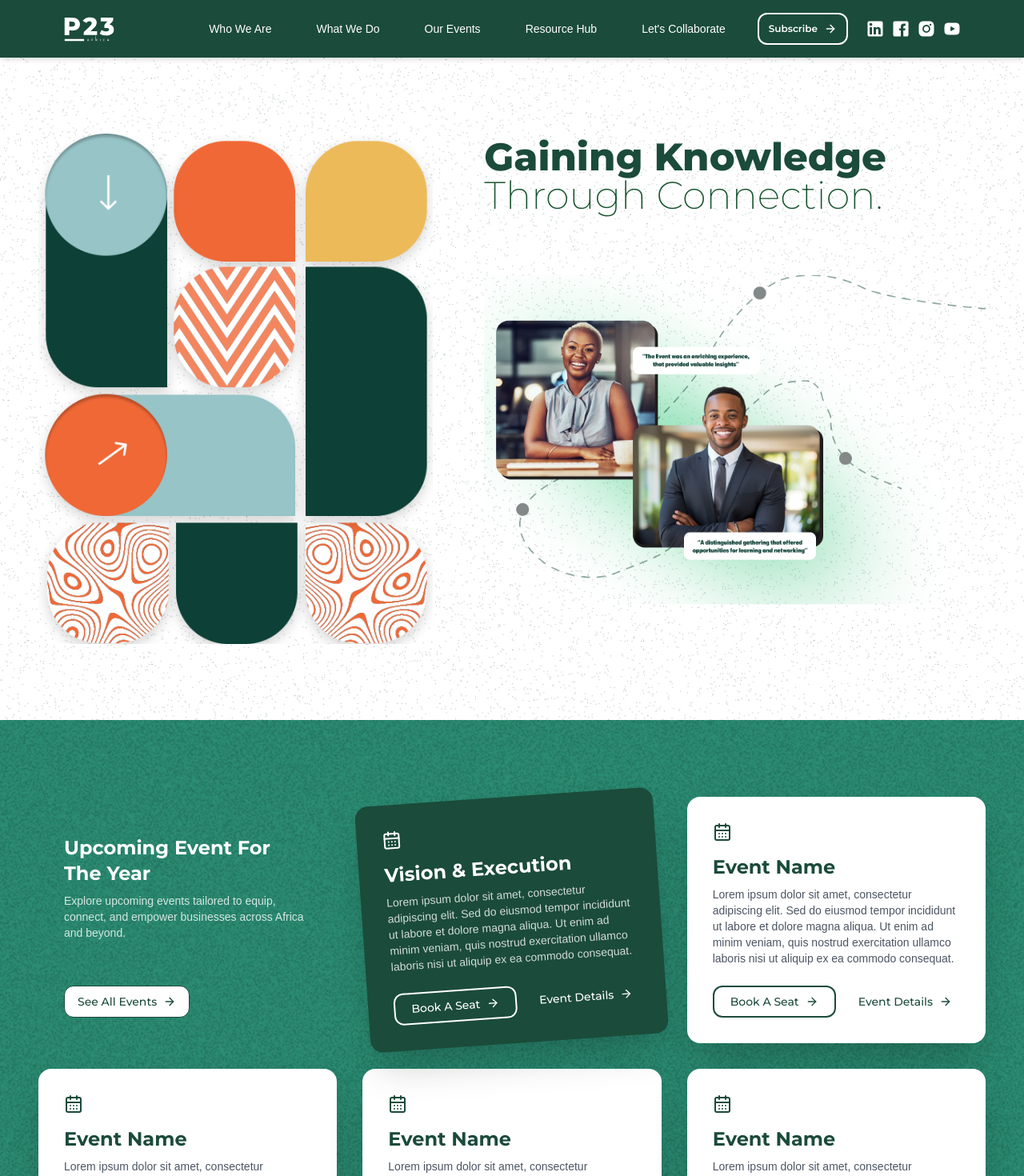
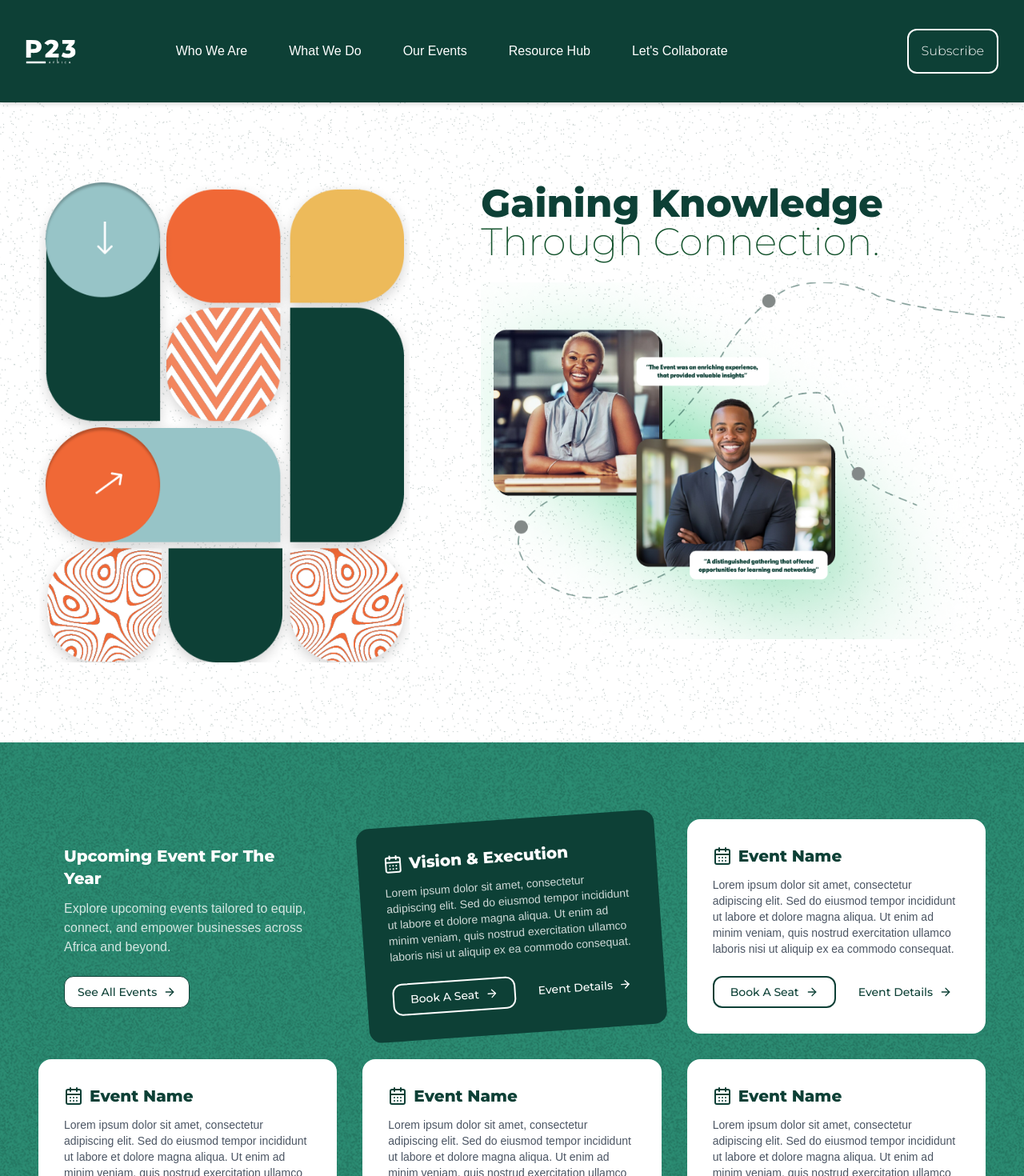
Before and after one commit to jimohsegun1/responsive-ui, a Next.js app: page / in a window 1280 px wide. Shown: the top 1470 px of the page at 80% size. Built offline with nearby package versions, Linux system fonts and the light colour scheme.

Commit message:
updated morning

```diff
--- a/app/globals.css
+++ b/app/globals.css
@@ -86,9 +86,6 @@
 .font-gt-walsheim {
   font-family: 'GT Walsheim Trial', sans-serif; /* Fallback to sans-serif */
 }
-.font-georgia {
-  font-family: 'Georgia', serif; /* Fallback to serif */
-}
 
 .font-georgia {
   font-family: 'Georgia', serif; /* Fallback to serif */
--- a/components/Footer.tsx
+++ b/components/Footer.tsx
@@ -15,7 +15,7 @@ export function Footer() {
     <>
       <div className="bg-white h-4 w-full" /> {/* White Section Above Footer */}
       <footer className="bg-p23Green-dark text-white py-12 md:py-16">
-        <div className="container mx-auto px-6 md:px-12 xl:px-24">
+        <div className="container mx-auto px-6 md:px-12 xl:px-16">
           <div className="grid grid-cols-1 lg:grid-cols-5 gap-10">
 
             <div>
@@ -81,10 +81,11 @@ export function Footer() {
                   placeholder="Enter your email"
                   className="w-full border border-[#C2E94E] bg-transparent text-sm text-white placeholder:text-gray-500 rounded-md px-4 py-2 focus-visible:ring-offset-0 focus-visible:ring-2 focus-visible:ring-[#C2E94E]"
                 />
-                <Button className="bg-[#C2E94E] text-[#013229] hover:bg-[#C2E94E]/90 px-6 py-2 rounded-md flex items-center gap-2 font-gt-walsheim">
+                <Button className="bg-[#C2E94E] text-[#013229] hover:bg-[#C2E94E]/90 mr-24 px- py-2 rounded-md flex items-center justify-start gap-2 font-gt-walsheim">
                   Subscribe <ArrowRight className="w-4 h-4" />
                 </Button>
               </div>
+
             </div>
           </div>
 
--- a/components/HeroSection.tsx
+++ b/components/HeroSection.tsx
@@ -1,11 +1,182 @@
+// import Image from "next/image";
+// import AOS from 'aos';
+// import 'aos/dist/aos.css';
+
+
+// export function HeroSection() {
+//   return (
+//     <section className="relative w-full overflow-hidden min-h-[700px] flex items-center py-8 md:py-16 bg-white">
+//       {/* Background images  */}
+//       <div className="absolute inset-0 hidden md:block bg-hero-desktop bg-cover bg-center"></div>
+//       <div className="absolute inset-0 md:hidden bg-hero-mobile bg-cover bg-center"></div>
+//       {/* <div className="absolute inset-0 bg-white opacity-80 mix-blend-multiply"></div> */}
+
+//       <div
+//         className="container mx-auto relative z-10 flex flex-col items-center justify-center
+//                       md:flex md:flex-row md:items-center md:gap-16 px-6"
+//       >
+//         <div data-aos="slide-right" className="hidden md:flex justify-center items-center w-full md:w-5/12 flex-shrink-0">
+//           <div className="relative w-full h-[600px]">
+//             <Image
+//               src="/hero-image-1.png"
+//               alt="Decorative geometric shapes"
+//               fill
+//               style={{ objectFit: "contain" }}
+//               className="w-full h-full"
+//               priority
+//             />
+//           </div>
+//         </div>
+
+//         <div className="w-full text-center md:text-left mt- md:mt-0 relative z-20 md:w-7/12 flex-grow">
+//           <h1 data-aos="slide-down" className="text-3xl lg:text-5xl font-extrabold text-p23Green leading-tight md:mt-">
+//             Gaining Knowledge
+//           </h1>
+//           <h1 data-aos="slide-down" className="text-3xl lg:text-5xl font-light md:font-extralight text-green-900 leading-tight mb- md:mb-0">
+//             Through Connection.
+//           </h1>
+
+//           <div data-aos="slide-left" className="relative w-full max-w-full mx-full md:mx-0 h-[500px] md:h-[px] mt- md:mt-0">
+//             <div className="hidden md:block absolute w-full max-w-full inset-0">
+//               <Image
+//                 src="/hero-image-2.png"
+//                 alt="Professionals smiling with quotes and dotted lines"
+//                 fill
+//                 style={{ objectFit: "contain" }}
+//                 className="w-full h-full"
+//                 priority
+//               />
+//             </div>
+
+//             <div className="md:hidden absolute inset-0">
+//               <Image
+//                 src="/mobile-hero-image-1.png"
+//                 alt="Professionals smiling with quotes and dotted lines (mobile)"
+//                 fill
+//                 style={{ objectFit: "contain" }}
+//                 className="w-full h-full"
+//                 priority
+//               />
+//             </div>
+//           </div>
+//         </div>
+//       </div>
+
+//       <div className="md:hidden absolute bottom-0 left-1/2 -translate-x-1/2 w-full max-w-[calc(100%-48px)] h-[150px] pointer-events-none mb-6">
+//         <Image
+//           src="/mobile-hero-image-2.png"
+//           alt="Decorative mobile geometric shapes"
+//           fill
+//           style={{ objectFit: "contain" }}
+//           className="w-full h-full"
+//           priority
+//         />
+//       </div>
+//     </section>
+//   );
+// }
+
+
+
+
+
+// import Image from "next/image";
+// import AOS from 'aos';
+// import 'aos/dist/aos.css';
+// import { useEffect } from "react";
+
+
+// export function HeroSection() {
+//     useEffect(() => {
+//         AOS.init({ duration: 1000 });
+//     }, []);
+//     return (
+//         <section className="relative w-full overflow-hidden min-h-screen flex items-center py-8 md:py-16 bg-white">
+//             {/* Background images  */}
+//             <div className="absolute inset-0 hidden md:block bg-hero-desktop bg-cover bg-center"></div>
+//             <div className="absolute inset-0 md:hidden bg-hero-mobile bg-cover bg-center"></div>
+//             {/* <div className="absolute inset-0 bg-white opacity-80 mix-blend-multiply"></div> */}
+
+//             <div
+//                 className="container mx-auto relative z-10 flex flex-col items-center justify-center
+//                           md:flex md:flex-row md:items-center md:gap-16 px-6"
+//             >
+//                 <div data-aos="slide-right" className="hidden md:flex justify-center items-center w-full md:w-5/12 flex-shrink-0">
+//                     <div className="relative w-full h-[600px]">
+//                         <Image
+//                             src="/hero-image-1.png"
+//                             alt="Decorative geometric shapes"
+//                             fill
+//                             style={{ objectFit: "contain" }}
+//                             className="w-full h-full"
+//                             priority
+//                         />
+//                     </div>
+//                 </div>
+
+//                 <div className="w-full text-center md:text-left mt- md:mt-0 relative z-20 md:w-7/12 flex-grow">
+//                     <h1 data-aos="slide-down" className="text-3xl lg:text-5xl font-extrabold text-p23Green leading-tight md:mt-">
+//                         Gaining Knowledge
+//                     </h1>
+//                     <h1 data-aos="slide-down" className="text-3xl lg:text-5xl font-light md:font-extralight text-green-900 leading-tight mb- md:mb-0">
+//                         Through Connection.
+//                     </h1>
+
+//                     <div data-aos="slide-left" className="relative w-full max-w-full mx-full md:mx-0 h-[500px] md:h-[px] mt- md:mt-0">
+//                         <div className="hidden md:block absolute w-full max-w-full inset-0">
+//                             <Image
+//                                 src="/hero-image-2.png"
+//                                 alt="Professionals smiling with quotes and dotted lines"
+//                                 fill
+//                                 style={{ objectFit: "contain" }}
+//                                 className="w-full h-full"
+//                                 priority
+//                             />
+//                         </div>
+
+//                         <div className="md:hidden absolute inset-0">
+//                             <Image
+//                                 src="/mobile-hero-image-1.png"
+//                                 alt="Professionals smiling with quotes and dotted lines (mobile)"
+//                                 fill
+//                                 style={{ objectFit: "contain" }}
+//                                 className="w-full h-full"
+//                                 priority
+//                             />
+//                         </div>
+//                     </div>
+//                 </div>
+//             </div>
+
+//             <div className="md:hidden absolute bottom-0 left-1/2 -translate-x-1/2 w-full max-w-[calc(100%-48px)] h-[150px] pointer-events-none mb-6">
+//                 <Image
+//                     src="/mobile-hero-image-2.png"
+//                     alt="Decorative mobile geometric shapes"
+//                     fill
+//                     style={{ objectFit: "contain" }}
+//                     className="w-full h-full"
+//                     priority
+//                 />
+//             </div>
+//         </section>
+//     );
+// }
+
+
+
+
 import Image from "next/image";
 import AOS from 'aos';
 import 'aos/dist/aos.css';
+import { useEffect } from "react";
 
 
 export function HeroSection() {
+    useEffect(() => {
+        AOS.init({ duration: 1000 });
+    }, []);
     return (
-    <section className="relative w-full overflow-hidden min-h-[700px] flex items-center py-8 md:py-16 bg-white">
+        <section className="relative w-full overflow-hidden min-h-screen flex items-center py-8 md:py-16 bg-white">
             {/* Background images  */}
             <div className="absolute inset-0 hidden md:block bg-hero-desktop bg-cover bg-center"></div>
             <div className="absolute inset-0 md:hidden bg-hero-mobile bg-cover bg-center"></div>
@@ -13,10 +184,10 @@ export function HeroSection() {
 
             <div
                 className="container mx-auto relative z-10 flex flex-col items-center justify-center
-                      md:flex md:flex-row md:items-center md:gap-16 px-6 md:px-12"
+                          md:flex md:flex-row md:items-center md:gap-16 px-6"
             >
                 <div data-aos="slide-right" className="hidden md:flex justify-center items-center w-full md:w-5/12 flex-shrink-0">
-          <div className="relative w-full h-[700px]">
+                    <div className="relative w-full h-[600px]">
                         <Image
                             src="/hero-image-1.png"
                             alt="Decorative geometric shapes"
@@ -29,10 +200,10 @@ export function HeroSection() {
                 </div>
 
                 <div className="w-full text-center md:text-left mt- md:mt-0 relative z-20 md:w-7/12 flex-grow">
-          <h1 data-aos="slide-down" className="text-3xl lg:text-5xl font-extrabold text-p23Green leading-tight md:mt-">
+                    <h1 data-aos="slide-down" className="text-3xl lg:text-5xl font-extrabold text-p23Green leading-tight md:mt- md:w-full">
                         Gaining Knowledge
                     </h1>
-          <h1 data-aos="slide-down" className="text-3xl lg:text-5xl font-light md:font-extralight text-green-900 leading-tight mb- md:mb-8">
+                    <h1 data-aos="slide-down" className="text-3xl lg:text-5xl font-light md:font-extralight text-green-900 leading-tight mb- md:mb-0 md:w-full">
                         Through Connection.
                     </h1>
 
--- a/components/Navbar.tsx
+++ b/components/Navbar.tsx
@@ -53,20 +53,22 @@ export function Navbar() {
   );
 
   return (
-    <nav className="bg-p23Green text-white py-4 px-6 md:px-12 shadow-md sticky top-0 z-50">
-      <div className="container mx-auto flex justify-between items-center">
+    <nav className="bg-p23Green text-white py-4 md:py-9 md:h-32 shadow-md sticky top-0 z-50 w-full ">
+      <div className="container mx-auto flex items-center justify-between">
+        {/* Logo - Stays on the left */}
         <Link href="/">
           <Logo />
         </Link>
 
         {/* Desktop Navigation */}
-        <div className="hidden md:flex items-center space-x-6">
-          <ul className="flex space-x-14">
+        <div className="hidden lg:flex items-center justify-between gap-56">
+          {/* Navigation Links - Centered */}
+          <ul className="flex space-x-6 lg:space-x-10 md:mx-auto gap-3 ">
             {navLinks.map((link) => (
               <li key={link.name}>
                 <Link
                   href={link.href}
-                  className="text-sm leading-7 hover:text-p23Lime transition-colors whitespace-nowrap font-gt-walsheim"
+                  className="hover:text-p23Lime transition-colors whitespace-nowrap font-gt-walsheim font-light text-base leading-none tracking-normal"
                 >
                   {link.name}
                 </Link>
@@ -74,14 +76,15 @@ export function Navbar() {
             ))}
           </ul>
 
-          <div className="flex items-center space-x-6 flex-shrink-0">
+          {/* Subscribe Button and Social Icons - Stays on the right */}
+          <div className="flex items-center space-x-6 flex-shrink-0  ">
             <Button
               variant="outline"
-              className="bg-transparent text-white border-2 border-white hover:bg-white hover:text-p23Green px-3 py-2 rounded-xl font-semibold text-xs flex items-center gap-2 ml-4 transition-colors transform hover:scale-105"
+              className="bg-transparent text-white border-2 border-white hover:bg-white hover:text-p23Green  py-4 h-14 rounded-xl text-base font-light flex items-center transition-colors transform hover:scale-105"
             >
-              Subscribe <ArrowRight className="h-4 w-4" />
+              Subscribe
             </Button>
-            <div className="flex space-x-3">
+            <div className=" space-x-4 hidden 2xl:flex">
               {socialLinks.map((social) => (
                 <Link
                   key={social.name}
@@ -103,7 +106,7 @@ export function Navbar() {
         </div>
 
         {/* Mobile Navigation (Hamburger) */}
-        <div className="md:hidden flex items-center">
+        <div className="lg:hidden flex items-center">
           <Sheet open={open} onOpenChange={setOpen}>
             <SheetTrigger asChild>
               <Button
@@ -114,7 +117,6 @@ export function Navbar() {
                 <Menu className="h-6 w-6" />
               </Button>
             </SheetTrigger>
-
             <SheetContent
               side="right"
               className="bg-p23Green text-white w-full max-w-xs"
@@ -130,7 +132,6 @@ export function Navbar() {
                     {link.name}
                   </Link>
                 ))}
-
                 <div className="mt-8 w-full">
                   <Button
                     variant="default"
@@ -140,7 +141,6 @@ export function Navbar() {
                     Subscribe <ArrowRight className="h-4 w-4" />
                   </Button>
                 </div>
-
                 <div className="flex justify-center space-x-6 mt-6 w-full">
                   {socialLinks.map((social) => (
                     <Link
@@ -164,7 +164,6 @@ export function Navbar() {
             </SheetContent>
           </Sheet>
         </div>
-
       </div>
     </nav>
   );
--- a/components/UpcomingEvents.tsx
+++ b/components/UpcomingEvents.tsx
@@ -81,19 +81,34 @@ const EventCard: React.FC<{
       : "text-gray-600";
 
   // a shadow class only if the index is defined and greater than 0
-  const shadowClass = typeof index === "number" && index > 0 ? "shadow-2xl" : "";
+  const shadowClass = typeof index === "number" && index > 0 ? "shadow-3xl" : "";
+  // const shadowClass= typeof index === "number" && index > 0 ? { boxShadow: "8px 8px 25px rgba(0, 0, 0, 0.7)" } : {};
   return (
     <div
       className={`rounded-2xl ${shadowClass} p-6 md:p-8 flex flex-col justify-between h-full ${bgClass} ${rotateClass}`}
     >
       <div>
-        {variant !== "transparent" && (
-          <CalendarDays className={`h-6 w-6 ${textColor}`} />
-        )}
-        <h3 className={`text-xl md:text-2xl font-bold mt-4 mb-2 ${textColor}`}>
-          {event.name}
-        </h3>
-        <p className={`text-sm md:text- leading-5 ${descColor} font-gt-walsheim`}>
+        <div className="flex items-center gap-2">
+
+
+          {variant !== "transparent" && (
+            <CalendarDays className={`h-6 w-6 ${textColor}`} />
+          )}
+          <h3 className={`text-xl md:text-xl font-extrabold ${textColor}`}>
+            {event.name}
+          </h3>
+        </div>
+
+        {/* <div className="flex items-center gap-2">
+          {variant !== "transparent" && (
+            <CalendarDays className={`h-6 w-6 ${textColor}`} />
+          )}
+          <h3 className={`text-xl md:text-2xl font-normal ${textColor}`}>
+            {event.name}
+          </h3>
+        </div> */}
+
+        <p className={`text-sm md:text- md:mt-3 leading-5 ${descColor} font-gt-walsheim ${variant === "transparent" ? "md:text-base" : ""}`}>
           {event.description}
         </p>
       </div>
@@ -143,6 +158,7 @@ export function UpcomingEvents() {
     <section className="relative py-16 md:py-24 bg-p23LightGray overflow-hidden">
       <div className="absolute md:block inset-0 bg-grainy mix-blend-multiply pointer-events-none" />
       <div className="container mx-auto relative z-10 px-4 sm:px-6 md:px-12">
+
         {/* Mobile Tabs */}
         <div className="md:hidden w-full mb-8">
           <Tabs
--- a/tailwind.config.ts
+++ b/tailwind.config.ts
@@ -54,7 +54,7 @@ const config = {
         },
         // Custom colors based on UI
         p23Green: {
-          DEFAULT: '#1B4B3A', // Main dark green
+          DEFAULT: '#0D4036', // Main dark green
           light: '#366C56', // A slightly lighter variant used for some elements
           lime: '#C7E47C', // The lime green button/accent color
           dark: '#123225', // Even darker for footer background
```
Also changed, not shown: public/hero-image-2.png. Lines whose indentation alone changed are shown as unchanged.
